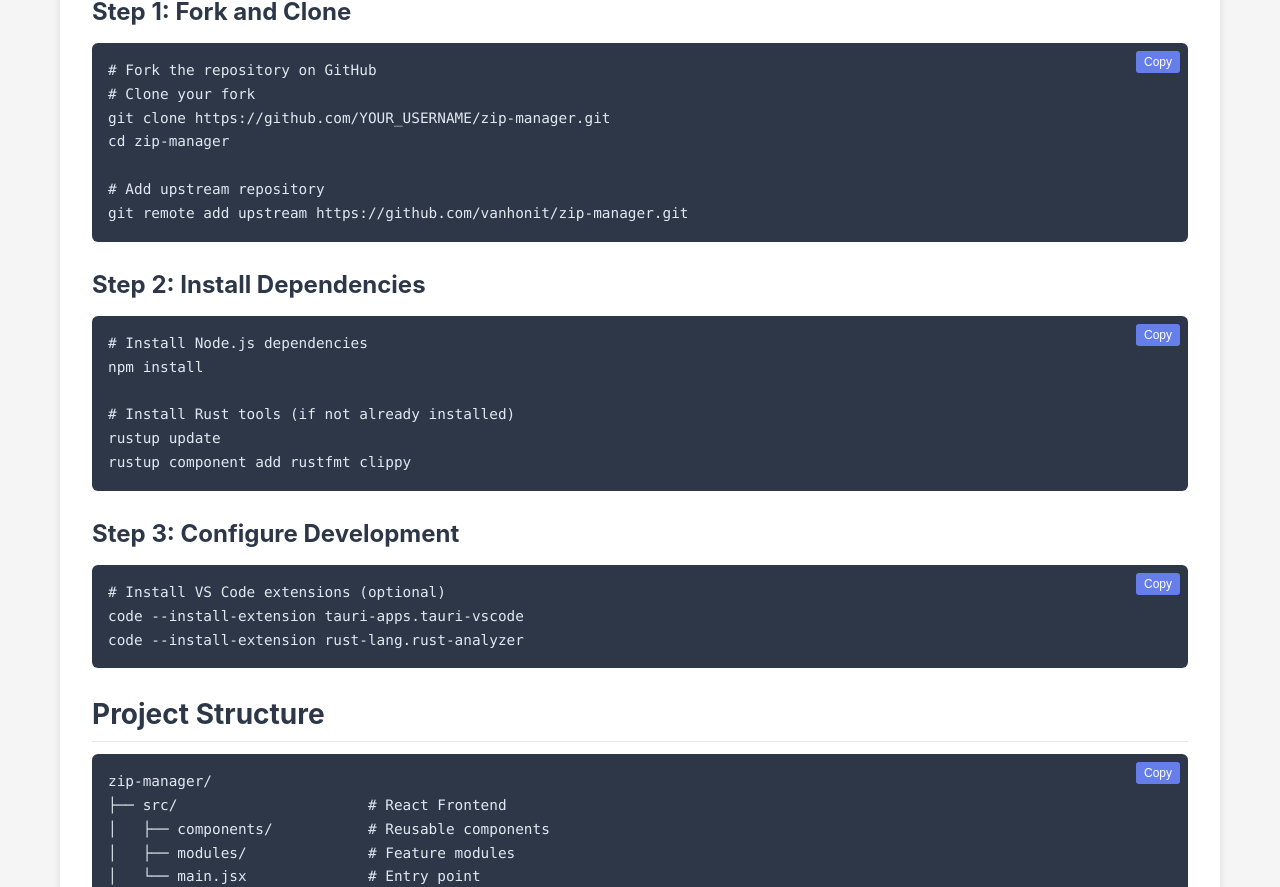
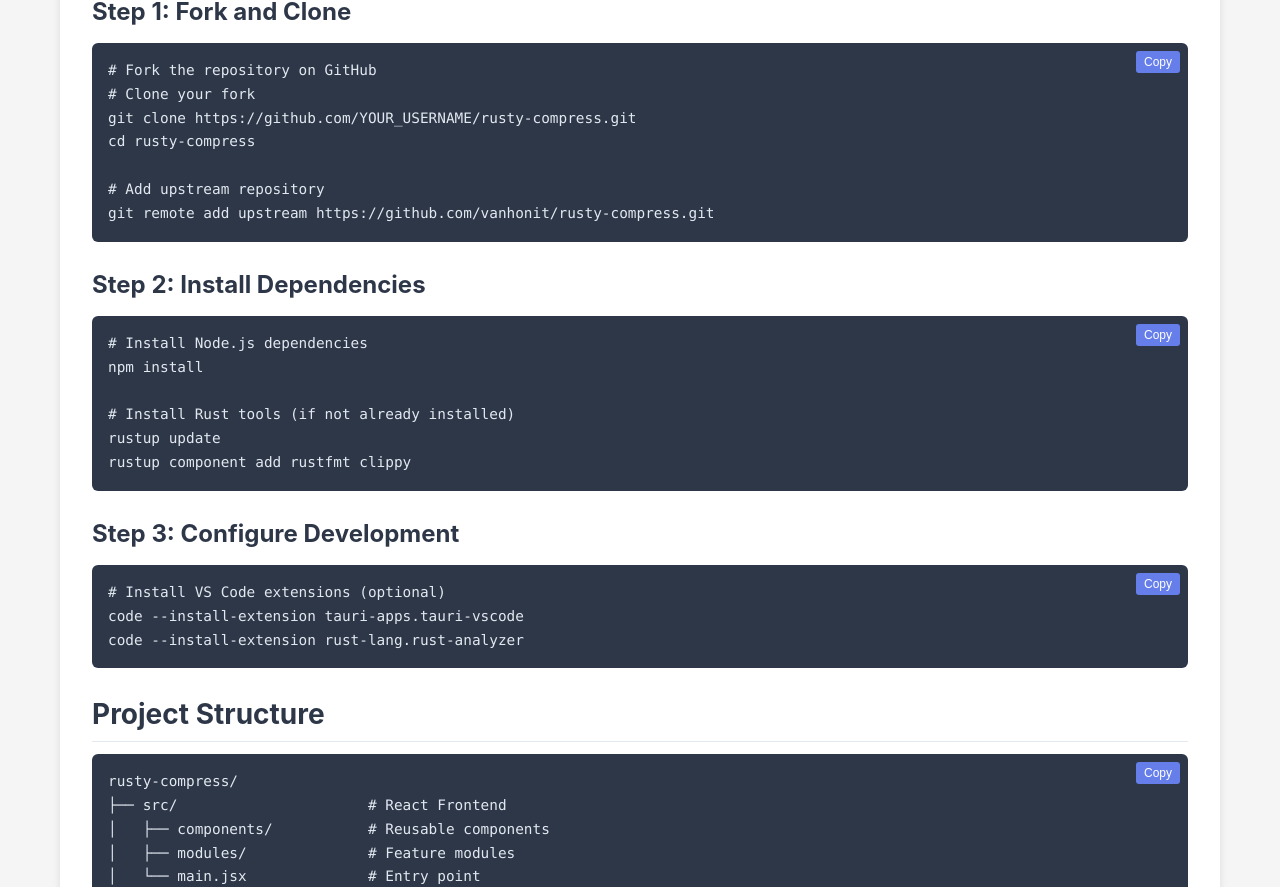
Before and after one commit to vanhonit/zip-manager, a Jekyll site: the page built from docs/development.md, in a window 1280 px wide and 1400 px high, scrolled down 2497 px. Shown: the part 150-1037 px from the top of the window. Built offline with Jekyll 4.4.1, drawn with Linux system fonts in a browser that asks for light colours; some of the changed text lies outside the part shown.

Commit message:
update git repo

````diff
--- a/docs/_config.yml
+++ b/docs/_config.yml
@@ -6,7 +6,7 @@ email: "your-email@example.com"
 
 # GitHub specific settings
 github_username: "vanhonit"
-github_repository: "zip-manager"
+github_repository: "rusty-compress"
 
 # URL settings
 baseurl: "" # the subpath of your site, e.g. /blog
--- a/docs/development.md
+++ b/docs/development.md
@@ -33,11 +33,11 @@ Before starting development, ensure you have:
 ```bash
 # Fork the repository on GitHub
 # Clone your fork
-git clone https://github.com/YOUR_USERNAME/zip-manager.git
-cd zip-manager
+git clone https://github.com/YOUR_USERNAME/rusty-compress.git
+cd rusty-compress
 
 # Add upstream repository
-git remote add upstream https://github.com/vanhonit/zip-manager.git
+git remote add upstream https://github.com/vanhonit/rusty-compress.git
 ```
 
 ### Step 2: Install Dependencies
@@ -62,7 +62,7 @@ code --install-extension rust-lang.rust-analyzer
 ## Project Structure
 
 ```
-zip-manager/
+rusty-compress/
 ├── src/                      # React Frontend
 │   ├── components/           # Reusable components
 │   ├── modules/              # Feature modules
@@ -556,7 +556,7 @@ Keep the API documentation up to date:
 - [Tauri Documentation](https://tauri.app/v1/guides/)
 - [React Documentation](https://react.dev/)
 - [Rust Book](https://doc.rust-lang.org/book/)
-- [Project Issues](https://github.com/vanhonit/zip-manager/issues)
+- [Project Issues](https://github.com/vanhonit/rusty-compress/issues)
 
 ### Community
 
@@ -569,6 +569,6 @@ Keep the API documentation up to date:
         <h3 class="card-title" style="color: white;">🚀 Ready to Contribute?</h3>
     </div>
     <p style="color: rgba(255,255,255,0.9);">We welcome contributions from developers of all skill levels. Check out our open issues and start making a difference!</p>
-    <a href="https://github.com/vanhonit/zip-manager/issues" class="btn" style="background: white; color: #667eea;">Find Issues to Work On</a>
+    <a href="https://github.com/vanhonit/rusty-compress/issues" class="btn" style="background: white; color: #667eea;">Find Issues to Work On</a>
     <a href="/contributing.html" class="btn" style="background: white; color: #667eea; margin-left: 0.5rem;">Contributing Guide</a>
 </div>
````
Also changed, not shown: docs/contributing.md (+4 -4 lines), docs/features.md (+1 -1 lines), docs/index.md (+3 -3 lines), docs/installation.md (+3 -3 lines), README.md.
